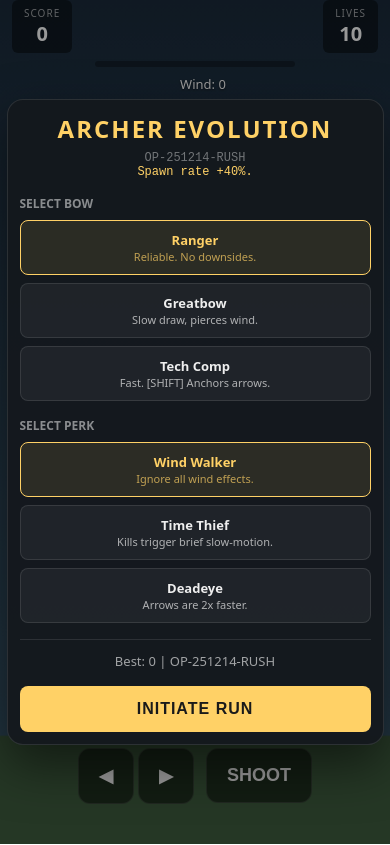
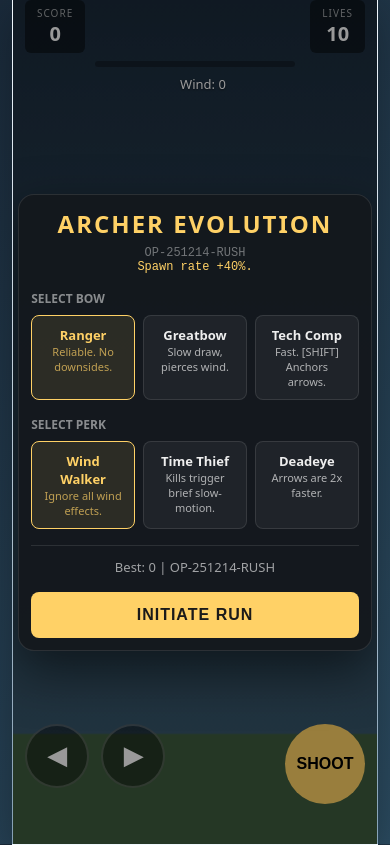
Before and after one commit to humayundanish05/Archer, a plain HTML site: page index.html in a window 390 px wide. Drawn offline with Linux system fonts and the light colour scheme.

Commit message:
Update style.css

```diff
--- a/style.css
+++ b/style.css
@@ -272,81 +272,101 @@ canvas {
 /* Controls */
 .controls {
     position: absolute;
-    left: 0;
-    right: 0;
+    left: 12px;
+    right: 12px;
     bottom: 20px;
+    bottom: max(20px, env(safe-area-inset-bottom) + 10px);
     display: flex;
-    justify-content: center;
-    gap: 8px;
+    justify-content: space-between;
     z-index: 11;
+    pointer-events: none;
+}
+
+.control-group {
+    display: flex;
+    gap: 12px;
     pointer-events: none;
 }
 
 .touchBtn {
     pointer-events: auto;
-    background: rgba(0, 0, 0, 0.5);
-
-    border-radius: 12px;
-    padding: 16px 24px;
-    color: var(--text);
+    background: rgba(0, 0, 0, 0.4);
+    border-radius: 50px;
+    /* Pillow shape for flat feel */
+    padding: 0;
+    width: 64px;
+    height: 64px;
+    color: #fff;
     font-weight: 800;
-    border: 1px solid rgba(255, 255, 255, 0.1);
+    border: 2px solid rgba(255, 255, 255, 0.2);
     cursor: pointer;
     user-select: none;
-    font-size: 16px;
+    font-size: 24px;
+    display: flex;
+    align-items: center;
+    justify-content: center;
+    transition: transform 0.1s;
+    box-shadow: none;
+    /* Flat */
 }
 
 .touchBtn:active {
-    background: rgba(0, 0, 0, 0.7);
-    transform: scale(0.96);
+    background: rgba(255, 255, 255, 0.2);
+    transform: scale(0.95);
 }
 
 .special-btn {
     border-color: var(--accent);
     color: var(--accent);
+    font-size: 14px;
+    border-radius: 12px;
+    width: auto;
+    padding: 0 20px;
+    letter-spacing: 1px;
 }
 
-@media (max-width:600px) {
-    body {
-        padding: 0;
-        align-items: flex-start;
-    }
+.shoot-btn {
+    width: 80px;
+    height: 80px;
+    background: var(--accent);
+    color: #000;
+    font-size: 16px;
+    border: none;
+}
 
+.shoot-btn:active {
+    background: #fff;
+}
+
+@media (max-width: 600px) and (orientation: portrait) {
     #gameWrap {
+        height: 100vh;
+        width: 100vw;
         border-radius: 0;
-        height: 100vh;
-        border: none;
-        box-shadow: none;
     }
 
     canvas {
-        height: 100%;
-        min-height: auto;
-        touch-action: none;
+        width: 100%;
+        height: 100% !important;
+        object-fit: cover;
+    }
+
+    .ui {
+        top: env(safe-area-inset-top);
     }
 
     .panel {
-        width: 90%;
-        padding: 16px;
-        max-height: 90vh;
-        overflow-y: auto;
-    }
-
-    .options-row {
-        flex-direction: column;
+        width: 95%;
+        padding: 12px;
     }
 
     .controls {
         bottom: 40px;
         bottom: max(40px, env(safe-area-inset-bottom) + 20px);
-        gap: 12px;
-    }
-
-    .touchBtn {
-        padding: 16px 20px;
-        font-size: 18px;
     }
 }
+
+/* REMOVED PREVIOUS MOBILE QUERY THAT CONTRADICTED PORTRAIT */
 
 @media (max-width: 600px) and (orientation: portrait) {
     #gameWrap {
@@ -370,4 +390,4 @@ canvas {
         width: 95%;
         padding: 12px;
     }
-    }
+}
```
